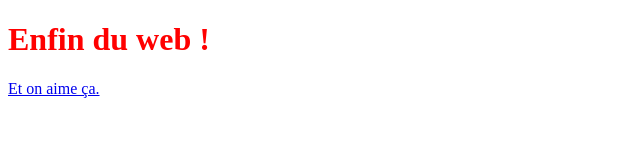
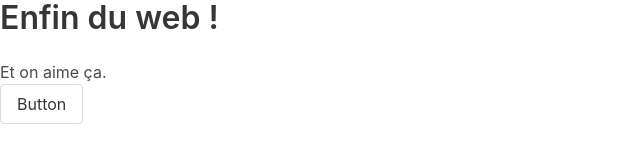
Before and after one commit to EliotGeoffroy/test_site, a plain HTML site: page index.html in a window 1280 px wide. Shown: the whole page, without its empty margins (0-640 px from the left). Drawn offline with nearby package versions, Linux system fonts and the light colour scheme.

Commit message:
add bulma

```diff
--- a/index.html
+++ b/index.html
@@ -3,9 +3,13 @@
         <head>
             <meta charset="utf-8" />
             <title>Maison page</title>
+            <link href="./bulma-0.7.1/css/bulma.css" rel="stylesheet">
+
+
         </head>
         <body>
-            <h1><a style ="color :red;">Enfin du web !</a></h1>
-            <a href="https://www.google.fr">Et on aime ça.</a>
+            <h1 class="title">Enfin du web !</h1>
+            <p>Et on aime ça.</p>
+			<button class="button">Button</button>
         </body>
-    </html>
+        </html>
```
Also changed, not shown: README.md, 1 other file.
